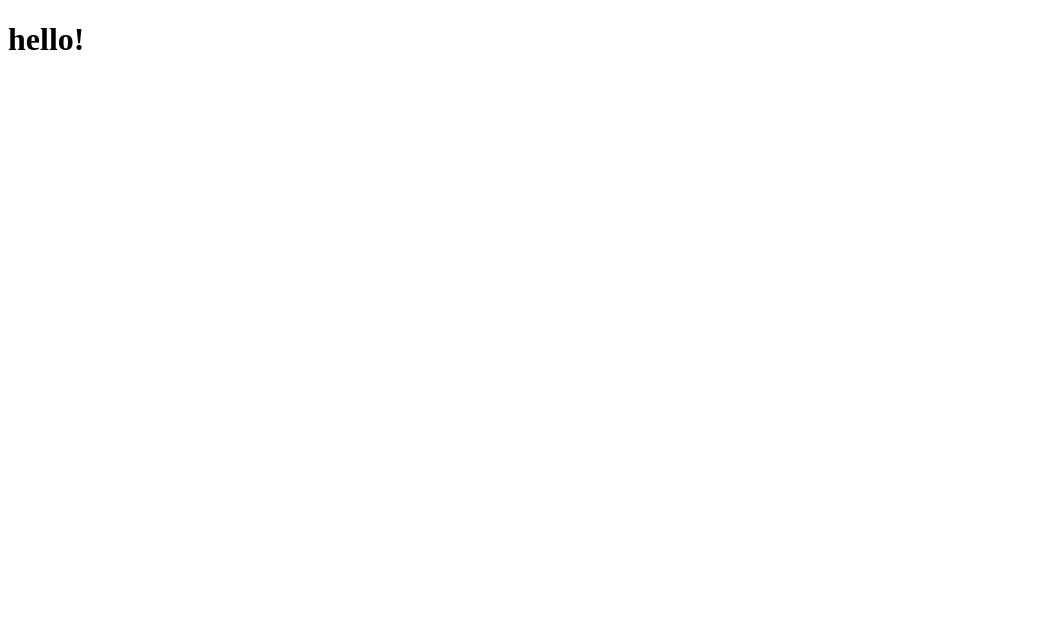
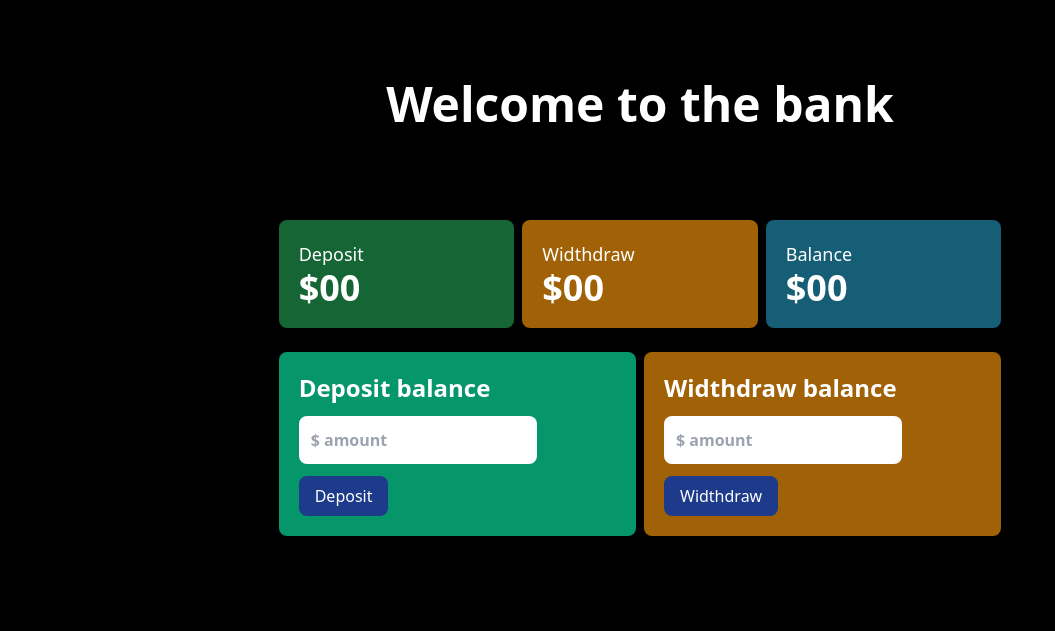
Before and after one commit to Asif419/simple-bank, a plain HTML site: page index.html in a window 1280 px wide. Shown: the whole page, without its empty margins (0-1055 px from the left). Drawn offline with nearby package versions, Linux system fonts and the light colour scheme.

Commit message:
font-end complete

```diff
--- a/index.html
+++ b/index.html
@@ -5,8 +5,43 @@
     <meta http-equiv="X-UA-Compatible" content="IE=edge">
     <meta name="viewport" content="width=device-width, initial-scale=1.0">
     <title>Bank</title>
+
+    <!-- tailwind connection -->
+    <script src="https://cdn.tailwindcss.com"></script>
 </head>
-<body>
-    <h1>hello!</h1>
+<body class="bg-black text-white">
+    <section id="balance" class="p-5 md:p-20 flex flex-col justify-center items-center">
+        <div id="balance-title" class="pb-5 md:pb-20 text-center text-2xl md:text-5xl font-semibold">
+            <h1>Welcome to the bank</h1>
+        </div>
+        <div id="balance-details" class="p-3 w-2/3 grid grid-cols-1 md:grid-cols-3 gap-2">
+            <div class="bg-green-800 p-5 rounded-lg">
+                <h5 class="text-lg">Deposit</h5>
+                <p class="text-4xl font-bold">$<span id="current-deposit">00</span></p>
+            </div>
+            <div class="bg-yellow-700 p-5 rounded-lg">
+                <h5 class="text-lg">Widthdraw</h5>
+                <p class="text-4xl font-bold">$<span id="current-wiidthdraw">00</span></p>
+            </div>
+            <div class="bg-cyan-800	p-5 rounded-lg">
+                <h5 class="text-lg">Balance</h5>
+                <p class="text-4xl font-bold">$<span id="current-balance">00</span></p>
+            </div>
+        </div>
+        <div id="deposit-widthdraw" class="p-3 w-2/3 grid grid-cols-1 md:grid-cols-2 gap-2">
+            <div class="bg-emerald-600 p-5 rounded-lg">
+                <h5 class="text-2xl font-semibold">Deposit balance</h5>
+                <input type="number" name="new-doposit" id="new-doposit" class="my-3 outline-0 p-3 rounded-lg tex-lg font-bold text-black w-3/4" placeholder="$ amount">
+                <br>
+                <button id="btn-deposit" class="bg-blue-900	hover:bg-blue-700 rounded-lg px-4 py-2">Deposit</button>
+            </div>
+            <div class="bg-yellow-700 p-5 rounded-lg">
+                <h5 class="text-2xl font-semibold">Widthdraw balance</h5>
+                <input type="number" name="new-widthdraw" id="new-widthdraw" class="my-3 outline-0 p-3 rounded-lg tex-lg font-bold text-black w-3/4" placeholder="$ amount">
+                <br>
+                <button id="btn-widthdraw" class="bg-blue-900 hover:bg-blue-700 rounded-lg px-4 py-2">Widthdraw</button>
+            </div>
+        </div>
+    </section>
 </body>
 </html>
```
